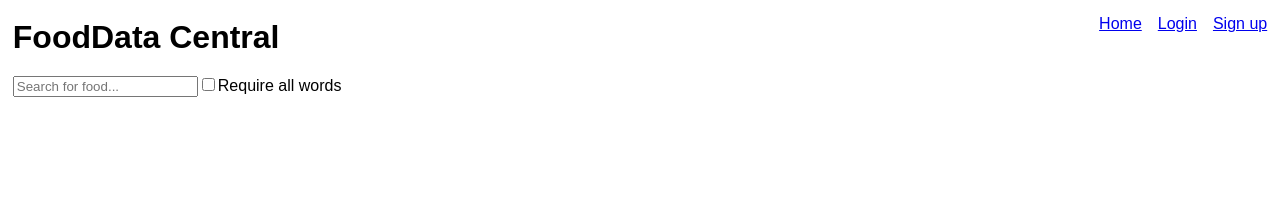
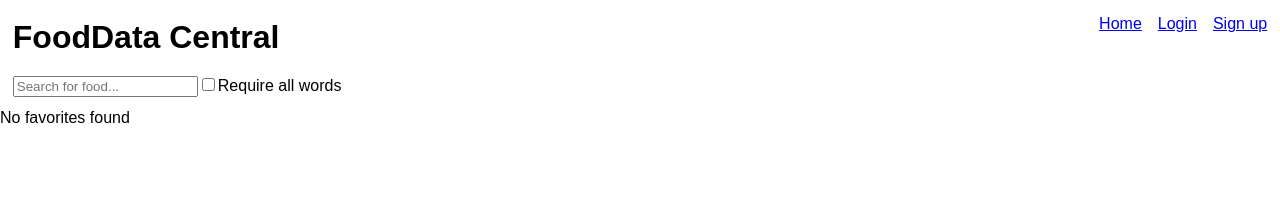
Before and after one commit to Schnorschel/food-data-central, a React (Create React App) app: page /Favorites in a window 1280 px wide. Shown: the top 200 px of the page. Built offline with nearby package versions, Linux system fonts and the light colour scheme.

Commit message:
Dislaying Favorites

```diff
--- a/src/App.jsx
+++ b/src/App.jsx
@@ -34,7 +34,9 @@ const App = () => {
           </nav>
           </header>
           <section className="searchTermCont">
-          <input type="text" name="SearchTerm" placeholder="Search for food..." value={searchTerm} onChange={e => setSearchTerm(e.target.value)} onKeyPress={e => {if (e.key === 'Enter') {setSearchNow(true)}}}/>
+          {/* value={searchTerm} onChange={e => {e.preventDefault(); setSearchTerm(e.target.value)}}  */}
+          {/* setSearchNow(true) */}
+          <input type="text" name="SearchTerm" placeholder="Search for food..." onKeyPress={e => {if (e.key === 'Enter') {setSearchTerm(e.target.value); setSearchNow(true)}}}/>
           {/* <select name="database" defaultChecked="All" onChange={e => setDatabase(e.target.value)} >
             <option name="database" value="All">All Databases</option>
             <option name="database" value="Survey (FNDDS)">Survey (FNDDS)</option>
@@ -42,14 +44,15 @@ const App = () => {
             <option name="database" value="Branded">Branded</option>
             <option name="database" value="SR Legacy">SR Legacy</option>
           </select> */}
-          <input type="checkbox" name="requireAllWords" value="true" checked={requireAllWords === 'allWords'} onClick={e => setRequireAllWords(e.target.checked ? 'allWords' : 'anyWord')} />Require all words
+          {/* e.target.checked ? 'allWords' : 'anyWord' */}
+          <input type="checkbox" name="requireAllWords" checked={requireAllWords === 'allWords'} onChange={e => {setRequireAllWords(e.target.checked ? 'allWords' : 'anyWord')}} />Require all words
           {/* <button name="Search" className="searchButton" onClick={handleNewSearch}>Search</button> */}
           {/* <span className="searchButton"><Link to={`/Search/${searchTerm}/${requireAllWords}/1`}>Search</Link></span> */}
         </section>
         <Switch>
           <UserContext.Provider value={{gUser, setGUser}}>
             <Route exact path="/" component={HomePage}></Route>
-            <Route exact path="/" component={Favorites}></Route>
+            <Route exact path="/Favorites" component={Favorites}></Route>
             <Route exact path="/Search/:SearchTerm/:RequireAllWords/:PageNum" component={FoodSearch}></Route>
             <Route exact path="/Login/:purpose" component={Login}></Route>
             <Route exact path="/Logout/:purpose" component={Logout}></Route>
--- a/src/components/FoodTile.jsx
+++ b/src/components/FoodTile.jsx
@@ -44,6 +44,8 @@ const FoodTile = props => {
     return UpperToLowerCaseRatio(str) > 0 ? pascalCaseExcept(str, 2) : str
   }
 
+  // Crops string of words delimited with delim after x words and
+  // adds ellipsis (...) at the end if there is more content
   const firstXWords = (str, x, delim) => {
     return (
       str
--- a/src/pages/Favorites.jsx
+++ b/src/pages/Favorites.jsx
@@ -1,10 +1,58 @@
-import React, { useContext } from 'react'
+import React, { useState, useEffect, useContext } from 'react'
+import FoodTile from '../components/FoodTile'
 import { UserContext } from '../UserContext'
 import axios from 'axios'
+import config from '../config'
 
+// prettier-ignore
 const Favorites = () => {
   const { gUser, setGUser } = useContext(UserContext)
-  return <section></section>
+  const [foodData, setFoodData] = useState()
+  const [favorites, setFavorites] = useState()
+
+  const getFavorites = async () => {
+    let resp
+    const apiUrl = `${config.apiServer}${config.apiFavoriteEP}/user/Favorites`
+    try {
+      console.log(`Submitting GET Request to ${apiUrl} with Authorization header: Bearer ${gUser.token}`)
+       resp = await axios.get(apiUrl,{ headers: {Authorization: `Bearer ${gUser.token}`}})
+    } catch (err) {
+      // console.log('Unexpected error.')
+      console.dir(err.response)
+      // console.log(err.response.data.error || 'An unexpected error occurred.')
+      return
+    }
+    if (resp.status !== 200) {
+      console.log('Error: ' + resp.status)
+    } else {
+      console.dir(resp.data.userFavorite)
+      setFoodData(resp.data.userFavorite.map(el => el.favorite))
+      // setFavorites(resp.data.userFavorite)
+    }
+  }
+
+  useEffect(() => {
+    getFavorites()
+  }, []);
+
+  const getFoodDataForFavorites = () => {
+    // console.log('getFoodDataForFavorites')
+    if (typeof favorites === 'undefined' || !favorites) {
+      console.log('favorites undefined or empty')
+      return
+    }
+    setFoodData(favorites.map(el => el.favorite))
+  }
+
+  // useEffect(() => {
+  //   getFoodDataForFavorites()
+  // }, [favorites]);
+
+  return <section className="favoritesMain">
+    <div className="previewTilesCont">
+      {foodData && foodData.length > 0 ? <FoodTile foodData={foodData} currentPageNumber="1" /> : <section>No favorites found</section>}
+    </div>
+  </section>
 }
 
 export default Favorites
```
Also changed, not shown: 1 other file (tests, documents, lock files or other folders).
